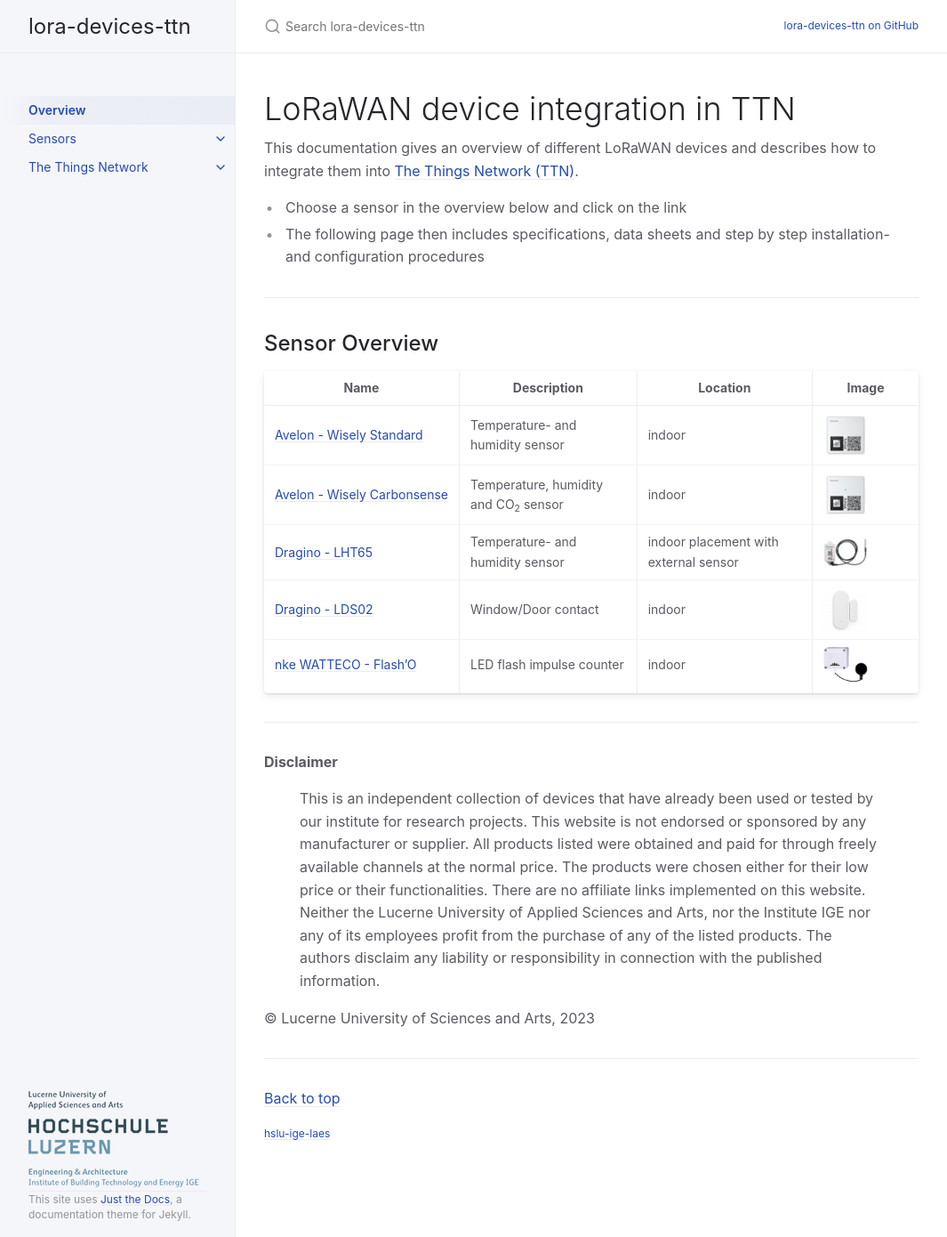
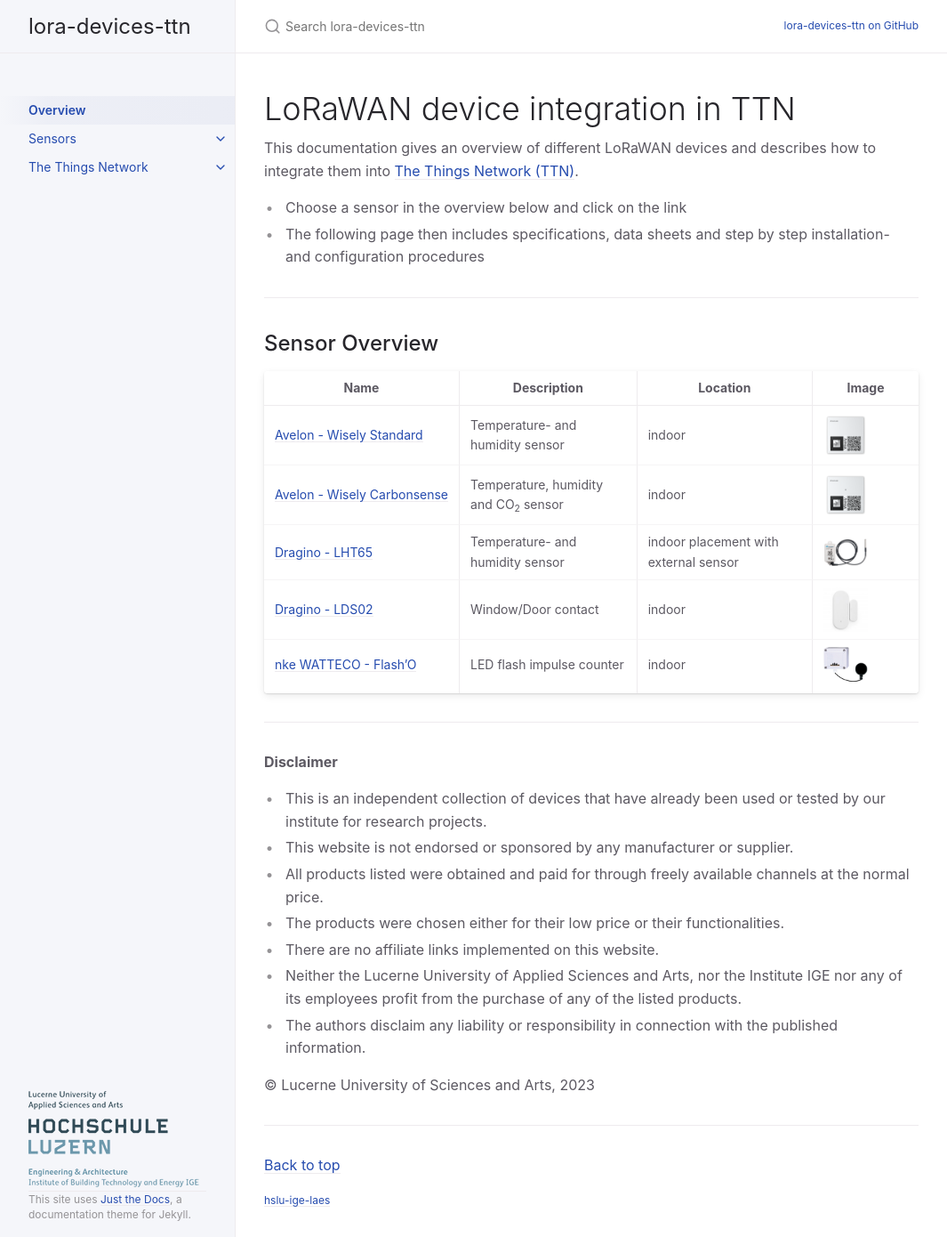
Before and after one commit to hslu-ige-laes/lora-devices-ttn, a Jekyll site: the page built from index.md, in a window 1280 px wide and 1390 px high. Shown: the whole window at 89% size, without its empty margins (107-1172 px from the left). Built offline with Jekyll 4.4.1, drawn with Linux system fonts in a browser that asks for light colours.

```diff
--- a/index.md
+++ b/index.md
@@ -29,12 +29,12 @@ This documentation gives an overview of different LoRaWAN devices and describes
 
 **Disclaimer**<br>
 {: .important }
-> This is an independent collection of devices that have already been used or tested by our institute for research projects.
-> This website is not endorsed or sponsored by any manufacturer or supplier.
-> All products listed were obtained and paid for through freely available channels at the normal price.
-> The products were chosen either for their low price or their functionalities.
-> There are no affiliate links implemented on this website.
-> Neither the Lucerne University of Applied Sciences and Arts, nor the Institute IGE nor any of its employees profit from the purchase of any of the listed products.
-> The authors disclaim any liability or responsibility in connection with the published information.
+- This is an independent collection of devices that have already been used or tested by our institute for research projects.
+- This website is not endorsed or sponsored by any manufacturer or supplier.
+- All products listed were obtained and paid for through freely available channels at the normal price.
+- The products were chosen either for their low price or their functionalities.
+- There are no affiliate links implemented on this website.
+- Neither the Lucerne University of Applied Sciences and Arts, nor the Institute IGE nor any of its employees profit from the purchase of any of the listed products.
+- The authors disclaim any liability or responsibility in connection with the published information.
 
 &copy; Lucerne University of Sciences and Arts, 2023
```
